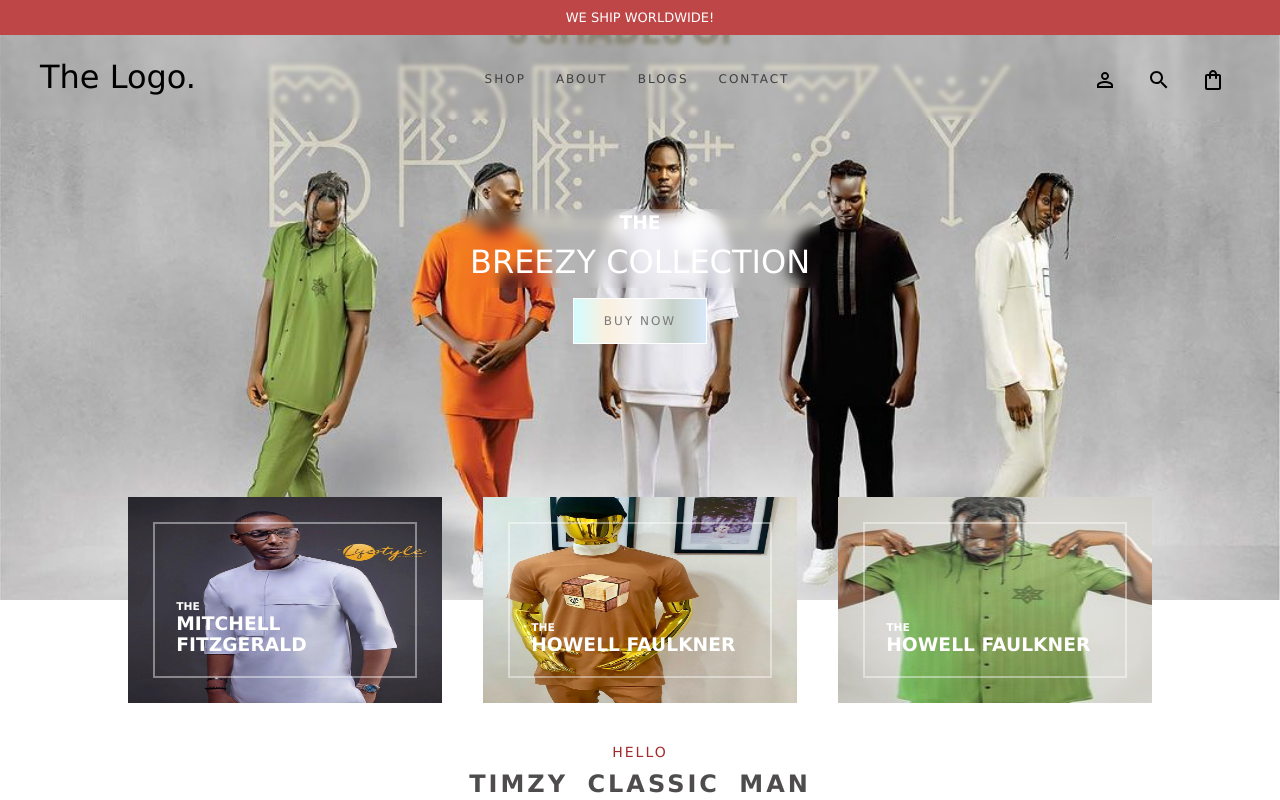
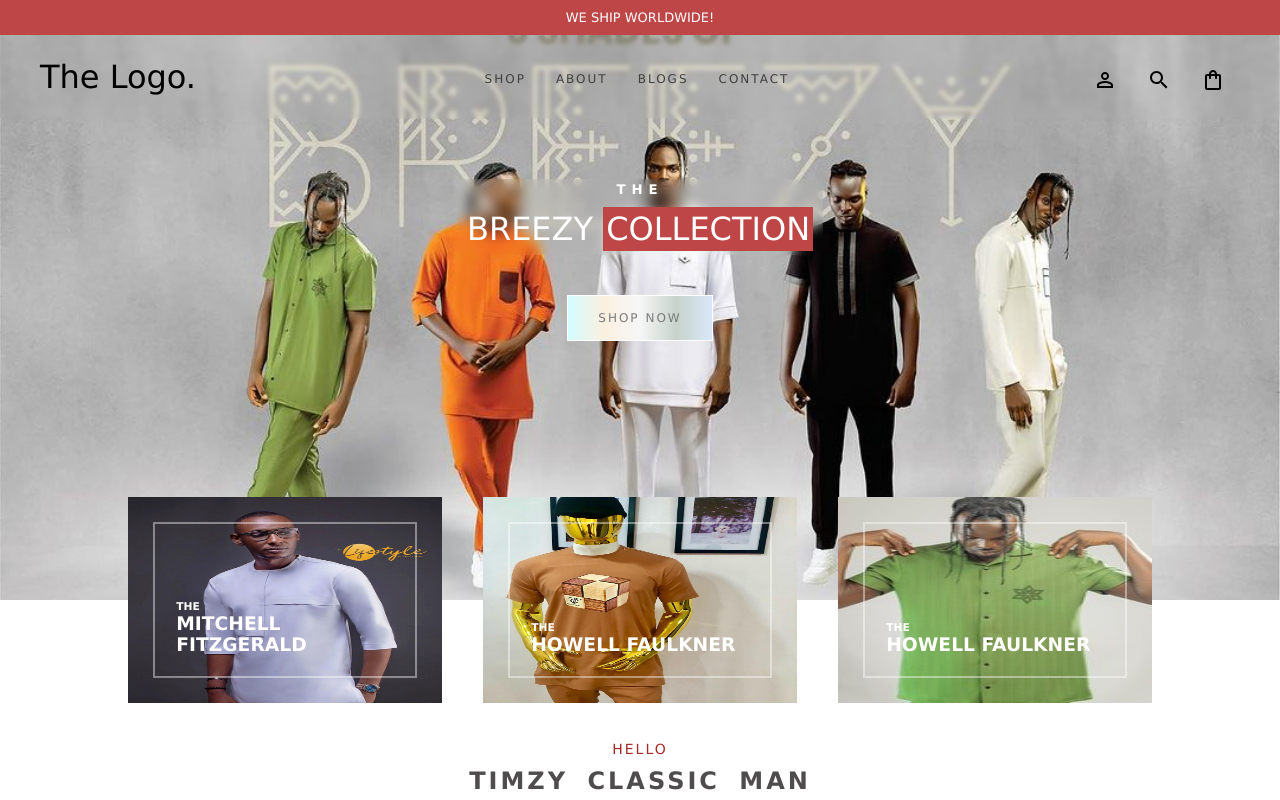
Before and after one commit to yakubu-josiah/TimzyClassic_client, a React (Create React App) app in the folder client/: page / in a window 1280 px wide. Shown: the top 800 px of the page. Built offline with nearby package versions, Linux system fonts and the light colour scheme.

Commit message:
style: media screen style fixed and linked added to shop btn

```diff
--- a/client/src/pages/Home/HeroBanner.css
+++ b/client/src/pages/Home/HeroBanner.css
@@ -1,10 +1,7 @@
 
 .banner {
-    top: 0;
-    left: 0;
-    right: 0;
+    inset: 0 0 0 0;
     width: 100%;
-    bottom: auto;
     height: 600px;
     position: absolute;
 }
@@ -20,15 +17,15 @@
     position: absolute;
     bottom: 0;
     width: 100%;
-    transform:translateY(50%);
+    transform: translateY(50%);
 }
 
 .banner-cont {
-  margin-top: 90px;
-  display: flex;
-  width: 100%;
-  justify-content: center;
-  text-transform: uppercase;
+    margin-top: 60px;
+    display: flex;
+    width: 100%;
+    justify-content: center;
+    text-transform: uppercase;
 }
 .banner-cont .banner-wrap .banner-text {
     width: fit-content;
@@ -36,25 +33,37 @@
     margin: auto;
     background: transparent;
     backdrop-filter: blur(6px);
-    font-family: 'Lato', Helvetica, Arial, Lucida, sans-serif;
     color: #ffffff;
+    opacity: 0;
+    animation:showContent 1s ease-in-out 0.1s 1 forwards;
 }
 
-.banner-cont .banner-wrap .banner-text h3{
+.banner-cont .banner-wrap .banner-text h5{
     padding: 3px;
     font-weight: 900;
-    /* background: linear-gradient(to right, #d3fcff, #fbf0df, #f6f6f7, #c7d3ca, #d9e8f9); */
+    letter-spacing: 6px;
+    margin-bottom: 3px;
     width: fit-content;
+    opacity: 0;
+    animation:showContent 1s ease-in-out 0.2s 1 forwards;
 }
 .banner-cont .banner-wrap .banner-text h1{
     width: fit-content;
-    /* background: linear-gradient(to right, #d3fcff, #fbf0df, #f6f6f7, #c7d3ca, #d9e8f9); */
     padding: 10px;
     line-height: 1em;
     font-weight: 500;
+    margin-top: 2px;
+    opacity: 0;
+    animation:showContent 1s ease-in-out 0.4s 1 forwards;
+}
+.banner-cont .banner-wrap .banner-text h1 span {
+    padding: 3px;
+    background: #be4646;
+    opacity: 0;
+    animation:showContent 1s ease-in-out 0.5s 1 forwards;
 }
 .banner-cont .banner-wrap button {
-    margin-top: 10px;
+    margin-top: 40px;
     font-size: 12px;
     font-weight: 500;
     color: #7a7a7a;
@@ -62,13 +71,28 @@
     border: 1px solid #ffffff;
     padding: 1.25em 2.5em;
     backdrop-filter: blur(3px);
+    opacity: 0;
+    animation:showContent 1s ease-in-out 0.7s 1 forwards;
     background: linear-gradient(to right, #d3fcff, #fbf0df, #f6f6f7, #c7d3ca, #d9e8f9);
 }
 .banner-cont .banner-wrap button:hover {
-    background: #ec7b7b;
-    border: 1px solid #ec7b7b;
+    cursor: pointer;
+    background: #be4646;
+    border: 1px solid #be4646;
     color: #ffffff;
     transition: all ease 0.4s;
+}
+
+@keyframes showContent {
+    from{
+        opacity: 0;
+        transform: translate(0,100px);
+        filter: blur(33px);
+    }to{
+        opacity: 1;
+        transform: translate(0,0);
+        filter: blur(0);
+    }
 }
 
 @media (max-width: 480px){
@@ -78,4 +102,7 @@
     .banner-cont {
         margin-top: 20%;
     }
+    .banner-cont .banner-wrap .banner-text h1 span {
+        line-height: 40px;
+    }
 }
--- a/client/src/pages/Home/HeroBanner.jsx
+++ b/client/src/pages/Home/HeroBanner.jsx
@@ -2,6 +2,7 @@ import React from 'react'
 import './HeroBanner.css'
 import image from "../../assets/images/heroBanner.jpg"
 import HomeCard from './HomeCard';
+import { Link } from 'react-router-dom';
 
 export default function HeroBanner() {
   const backGround = {
@@ -20,10 +21,10 @@ export default function HeroBanner() {
       <div className="banner-cont">
         <div className="banner-wrap">
           <div className="banner-text">
-            <h3>The</h3>
-            <h1>Breezy collection</h1>
+            <h5>The</h5>
+            <h1>Breezy <span>collection</span></h1>
           </div>
-          <button>BUY NOW</button>
+          <Link to="/pages/products"><button>SHOP NOW</button></Link>
         </div>
       </div>
     </>
```
